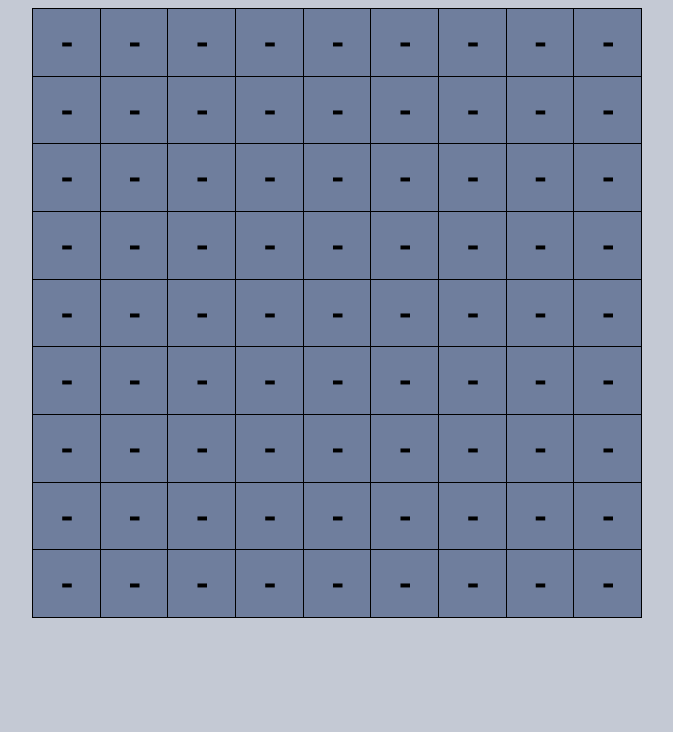
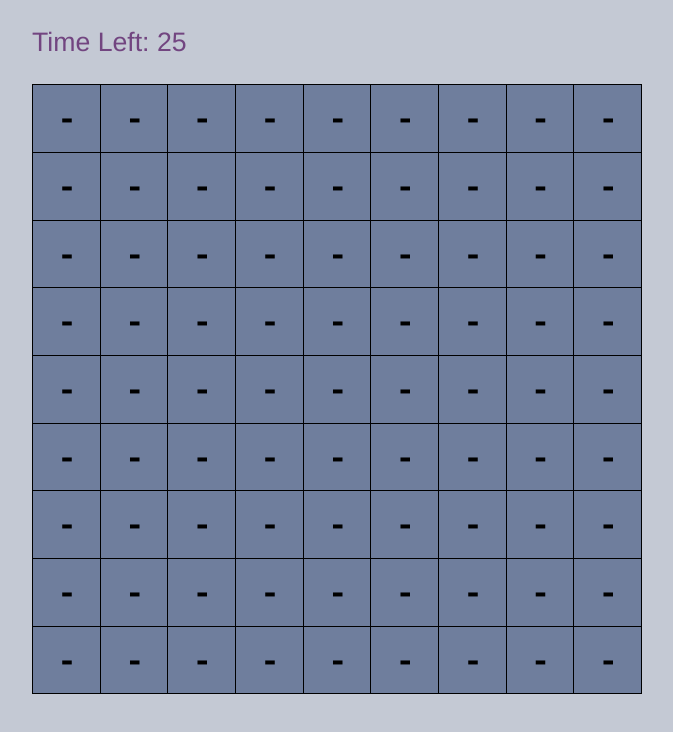
Before and after one commit to BranchofLight/MineSweeperJS, a website: page html/main.htm in a window 1280 px wide. Shown: the whole page, without its empty margins (278-951 px from the left). Drawn offline with nearby package versions, Linux system fonts and the light colour scheme; files that its build step writes are made by us from their sources.

Commit message:
Added functional timer

```diff
--- a/css/stylesheet.css
+++ b/css/stylesheet.css
@@ -11,6 +11,17 @@ body > p {
 	font-size: 20px;
 	font-weight: bold;
 	color: blue;
+}
+
+#header {
+	font-family: 'Arimo', sans-serif;
+	width: 60%;
+	margin: auto;
+}
+
+#timer {
+	color: #724580;
+	/* font-size is scaled with JS */
 }
 
 #game-field {
@@ -46,6 +57,6 @@ body > p {
 }
 
 .cell:active {
-	opacity: 1;
-	background: #6F7EAA;
+	opacity: 0.5;
+	background: #C2A265;
 }
--- a/src/index.js
+++ b/src/index.js
@@ -5,11 +5,14 @@
 $(document).ready(function() {
 	console.log("Hello World!");
 
+	setup();
 	gameField.generateField(9, 9);
 	console.log("rows: " + gameField.rows);
 	console.log("columns: " + gameField.columns);
 	console.log("Field: ");
 	gameView.displayTextField();
+
+	gameView.displayHeader();
 	gameView.displayField();
 
 	// Activate listeners
--- a/src/logic.js
+++ b/src/logic.js
@@ -4,10 +4,21 @@
  */
 
  /**
+  * Sets up any variables needing defaults
+  * Note: should be called before anything else
+  */
+ var setup = function() {
+   // Set timer to 30 seconds
+   timer.setTimeLeft(30000);
+   /* Placeholder until something else triggers the timer's start */
+   timer.startTimer(1000);
+ };
+
+ /**
   * Returns a blank cell value
   * @return {String} ' '
   */
- var blank = function() {
+var blank = function() {
  	return '-';
 };
 
@@ -105,11 +116,12 @@ var cell = function(r, c, val) {
 	};
 };
 
-/**
- * Holds all listeners needed
- * . outside objects for the game
- * (can be activated anywhere)
- */
+ /**
+  * Name: listeners
+  * Purpose: Holds all listeners needed
+  * . outside objects for the game
+  * (can be activated anywhere)
+  */
 var listeners = {
 	click: function() {
     // Calling 'on' on #main-container makes sure it will work
@@ -124,3 +136,56 @@ var listeners = {
 		});
 	}
 };
+
+/**
+ * Name: timer
+ * Purpose: Works as a timer for the timer display
+ */
+var timer = function() {
+  var timeLeft = 0;
+
+  return {
+    /**
+     * Sets the time for the timer (in ms)
+     * @param {Number} t
+     */
+    setTimeLeft: function(t) {
+      timeLeft = (typeof t === "number") ? t : timeLeft;
+    },
+    getTimeLeft: function() {
+      return (timeLeft > 0) ? timeLeft : 0;
+    },
+    getTimeLeftSeconds: function() {
+      var timeInSeconds = parseInt(timeLeft/1000);
+      return (timeInSeconds > 0) ? timeInSeconds : 0;
+    },
+    /**
+     * Decrements the time left
+     * @param {Number} leap
+     */
+    decrementTimeLeft: function(leap) {
+      timeLeft -= (typeof leap === "number") ? leap : 0;
+    },
+    /**
+     * Starts the timer
+     * @param {Number} leap
+     */
+    startTimer: function(leap) {
+      var that = this;
+      // {Function} counter will be used till timeLeft reaches 0
+      var counter = function() {
+        setTimeout(function() {
+          // Decrement timer and refresh view
+          that.decrementTimeLeft(leap);
+          gameView.refreshTimer();
+          // Start again if there is time left
+          if (timer.getTimeLeft() > 0)
+            counter();
+        }, leap);
+      };
+
+      // Call to start the "loop"
+      counter();
+    }
+  };
+}();
--- a/src/view.js
+++ b/src/view.js
@@ -25,11 +25,32 @@ var gameView = {
 		console.log(strField);
 	},
 	/**
+	 * Displays HTML/CSS field and header
+	 */
+	displayGameView: function() {
+		this.displayHeader();
+		this.displayField();
+	},
+	/**
+	 * Displays header
+	 */
+	displayHeader: function() {
+		var html = "<div id=\"header\">";
+		html += "<div id=\"timer\">";
+		html += "<p>Time Left: " + timer.getTimeLeftSeconds() + "</p>";
+		// Closes div id=timer
+		html += "</div>";
+		// Closes div id=header
+		html += "</div>";
+
+		$('#main-container').append(html);
+	},
+	/**
 	 * Displays HTML/CSS field
 	 */
 	displayField: function() {
 		html = "<div id=\"game-field\"></div>";
-		$('#main-container').html(html);
+		$('#main-container').append(html);
 
 		for (var i = 0; i < gameField.getRows(); i++) {
 			for (var j = 0; j < gameField.getColumns(); j++)
@@ -44,7 +65,7 @@ var gameView = {
 			html += "<br />";
 		}
 
-		$('#game-field').html(html);
+		$('#game-field').append(html);
 		this.setBorders();
 		this.setCellDimensions();
 
@@ -84,8 +105,12 @@ var gameView = {
 		$('.cell').css('line-height', $('.cell').css('height'));
 		// Give 50% of the cell to text
 		$('.cell').css('font-size', cellDimension*0.5);
+		// Give 40% of a cell's dimension to timer's font (just for scaling)
+		$('#timer').css('font-size', cellDimension*0.4);
 		// Sets new width giving 10% extra for borders, etc
 		$('#game-field').css('width', (cellDimension*gameField.getColumns()*1.1));
+		// Sets the header width to the width of the game field
+		$('#header').css('width', $('#game-field').css('width'));
 	},
 	/**
 	 * Sets borders for all cells to prevent overlap
@@ -106,6 +131,14 @@ var gameView = {
 				$(this).css('border-bottom', '1px solid black');
 			}
 		});
+	},
+	/**
+	 * Refreshes the timer's view
+	 */
+	refreshTimer: function() {
+		// First get all digits and replace them with the new value
+		// Then replace the HTML with the new HTML
+		$('#timer').html($('#timer').html().replace(/\d+/g, timer.getTimeLeftSeconds()));
 	}
 };
 
```
Also changed, not shown: dist/build.js.
